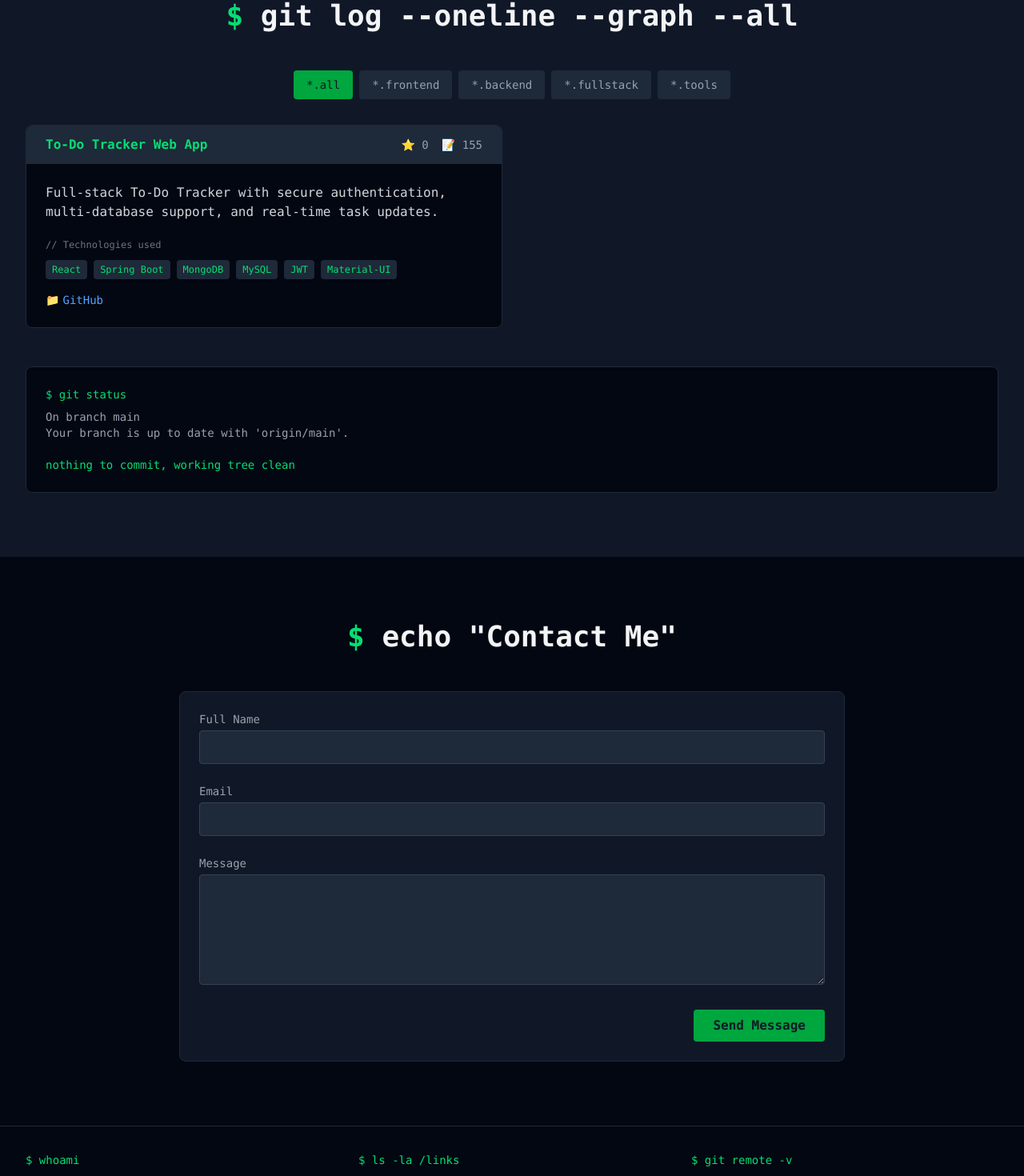
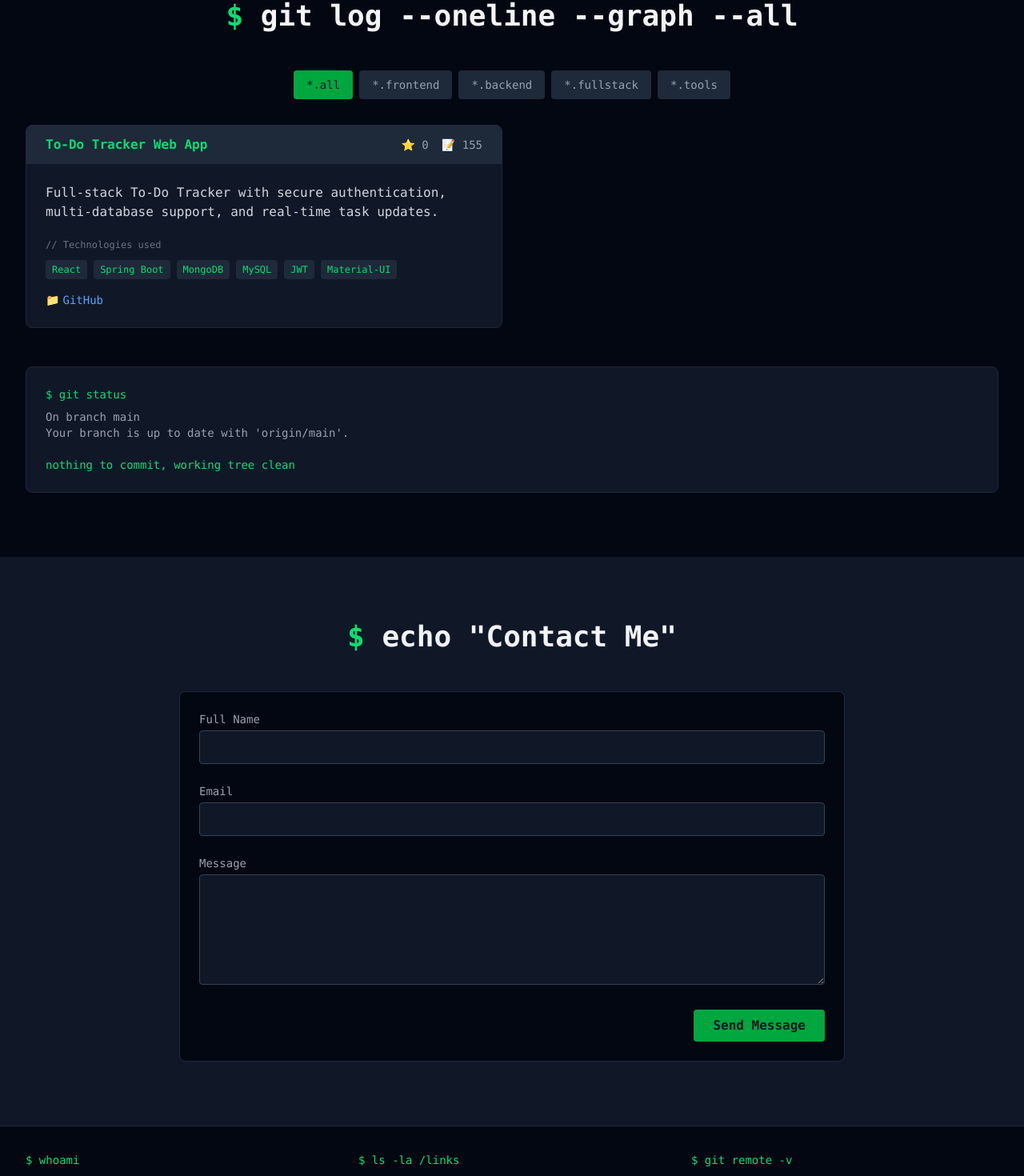
Before and after one commit to sumitmochahary/portfolio, a React (Vite) app: page / in a window 1280 px wide. Shown: the part 2960-4430 px from the top of the page at 80% size. Built offline with nearby package versions, Linux system fonts and the light colour scheme.

Commit message:
Refactor App component structure and update background colors in Contact and Projects pages for improved UI consistency

```diff
--- a/src/App.tsx
+++ b/src/App.tsx
@@ -1,23 +1,27 @@
-import Navbar from './components/Navbar'
-import Hero from './pages/Hero'
-import About from './pages/About'
-import Skills from './pages/Skills'
-import Projects from './pages/Projects'
-import Contact from './pages/Contact'
-import Footer from './components/Footer'
+import Navbar from "./components/Navbar";
+import Hero from "./pages/Hero";
+import About from "./pages/About";
+import Skills from "./pages/Skills";
+import Projects from "./pages/Projects";
+import Contact from "./pages/Contact";
+import Footer from "./components/Footer";
 
 function App() {
   return (
     <>
       <Navbar />
-      <Hero />
-      <About />
-      <Skills />
-      <Projects />
-      <Contact />
+
+      <main>
+        <Hero />
+        <About />
+        <Skills />
+        <Projects />
+        <Contact />
+      </main>
+
       <Footer />
     </>
-  )
+  );
 }
 
-export default App
+export default App;
--- a/src/pages/Contact.tsx
+++ b/src/pages/Contact.tsx
@@ -1,6 +1,6 @@
 const Contact = () => {
   return (
-    <section id="contact" className="py-20 bg-gray-950 ">
+    <section id="contact" className="py-20 bg-gray-900 ">
       <div className="max-w-4xl mx-auto px-4 sm:px-6 lg:px-8 ">
         <div className="mb-12 text-center">
           <h2 className="text-3xl md:text-4xl font-bold text-gray-100 font-mono">
@@ -8,7 +8,7 @@ const Contact = () => {
           </h2>
         </div>
 
-        <div className="bg-gray-900 rounded-lg border border-gray-800 p-6 hover:shadow-2xl transform hover:scale-105 transition-all duration-300">
+        <div className="bg-gray-950 rounded-lg border border-gray-800 p-6">
           <form action="#" method="POST" className="space-y-6">
             <div>
               <label
@@ -23,7 +23,7 @@ const Contact = () => {
                 id="name"
                 required
                 autoComplete="name"
-                className="mt-1 px-4 py-2 bg-gray-800 border border-gray-700 text-gray-100 rounded w-full focus:outline-none focus:ring-2 focus:ring-green-600"
+                className="mt-1 px-4 py-2 bg-gray-900 border border-gray-700 text-gray-100 rounded w-full focus:outline-none focus:ring-2 focus:ring-green-600"
               />
             </div>
 
@@ -40,7 +40,7 @@ const Contact = () => {
                 id="email"
                 autoComplete="email"
                 required
-                className="mt-1 px-4 py-2 bg-gray-800 border border-gray-700 text-gray-100 rounded w-full focus:outline-none focus:ring-2 focus:ring-green-600"
+                className="mt-1 px-4 py-2 bg-gray-900 border border-gray-700 text-gray-100 rounded w-full focus:outline-none focus:ring-2 focus:ring-green-600"
               />
             </div>
 
@@ -56,7 +56,7 @@ const Contact = () => {
                 id="message"
                 rows={5}
                 required
-                className="mt-1 px-4 py-2 bg-gray-800 border border-gray-700 text-gray-100 rounded w-full focus:outline-none focus:ring-2 focus:ring-green-600"
+                className="mt-1 px-4 py-2 bg-gray-900 border border-gray-700 text-gray-100 rounded w-full focus:outline-none focus:ring-2 focus:ring-green-600"
               />
             </div>
 
--- a/src/pages/Projects.tsx
+++ b/src/pages/Projects.tsx
@@ -39,7 +39,7 @@ const Projects = () => {
       : projects.filter((project) => project.type === activeTab);
 
   return (
-    <section id="projects" className="py-20 bg-gray-900">
+    <section id="projects" className="py-20 bg-gray-950">
       <div className="max-w-7xl mx-auto px-4 sm:px-6 lg:px-8">
         <div className="mb-12 text-center">
           <h2 className="text-3xl md:text-4xl font-bold text-gray-100 font-mono">
@@ -70,7 +70,7 @@ const Projects = () => {
           {filteredProjects.map((project) => (
             <div
               key={project.id}
-              className="bg-gray-950 rounded-lg border border-gray-800 overflow-hidden hover:shadow-2xl transform hover:scale-105 transition-all duration-300"
+              className="bg-gray-900 rounded-lg border border-gray-800 overflow-hidden hover:shadow-2xl transform hover:scale-105 transition-all duration-300"
             >
               {/* Project Header */}
               <div className="bg-gray-800 px-6 py-3 flex items-center justify-between">
@@ -131,7 +131,7 @@ const Projects = () => {
         </div>
 
         {/* Terminal Footer */}
-        <div className="mt-12 bg-gray-950 rounded-lg border border-gray-800 p-6 hover:shadow-2xl transform hover:scale-105 transition-all duration-300">
+        <div className="mt-12 bg-gray-900 rounded-lg border border-gray-800 p-6 hover:shadow-2xl transform hover:scale-105 transition-all duration-300">
           <p className="text-green-400 font-mono text-sm mb-2">$ git status</p>
           <p className="text-gray-400 font-mono text-sm">
             On branch main
```
